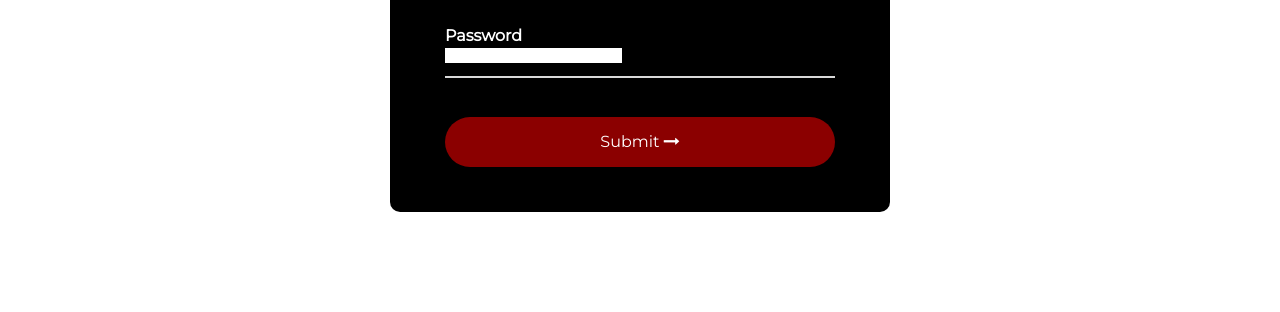
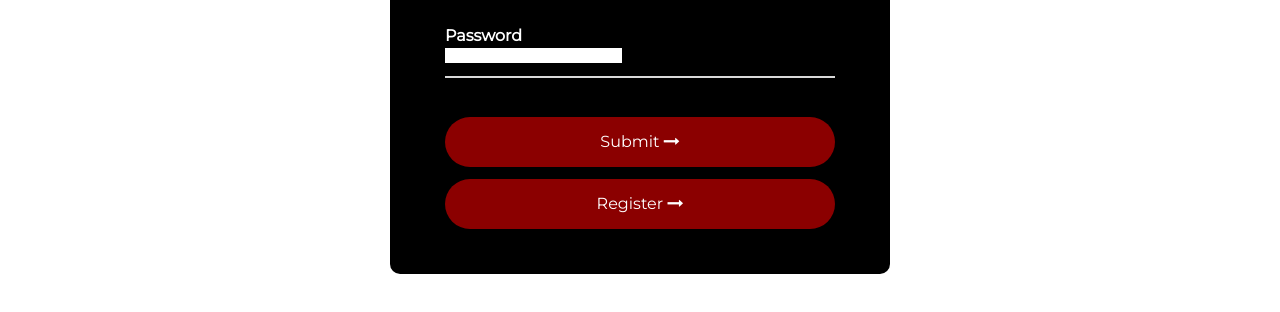
Before and after one commit to ShashankBongale/Blood-Bank-Website, a plain HTML site: page Project/login.html in a window 1280 px wide. Shown: the part 390-702 px from the top of the page. Drawn offline with Linux system fonts and the light colour scheme.

Commit message:
added register button in sign and linked it

```diff
--- a/Project/login.html
+++ b/Project/login.html
@@ -63,6 +63,22 @@
 						</button>
 					</div>
 				</div>
+
+                <div class="container-contact100-form-btn">
+					<div class="wrap-contact100-form-btn">
+						<div class="contact100-form-bgbtn"></div>
+                        <a href="signup.html">
+						<button class="contact100-form-btn">
+							<span>
+								Register
+								<i class="fa fa-long-arrow-right m-l-7" aria-hidden="true"></i>
+							</span>
+
+						</button>
+                    </a>
+					</div>
+				</div>
+
 		</div>
 	</div>
     <script>
```
